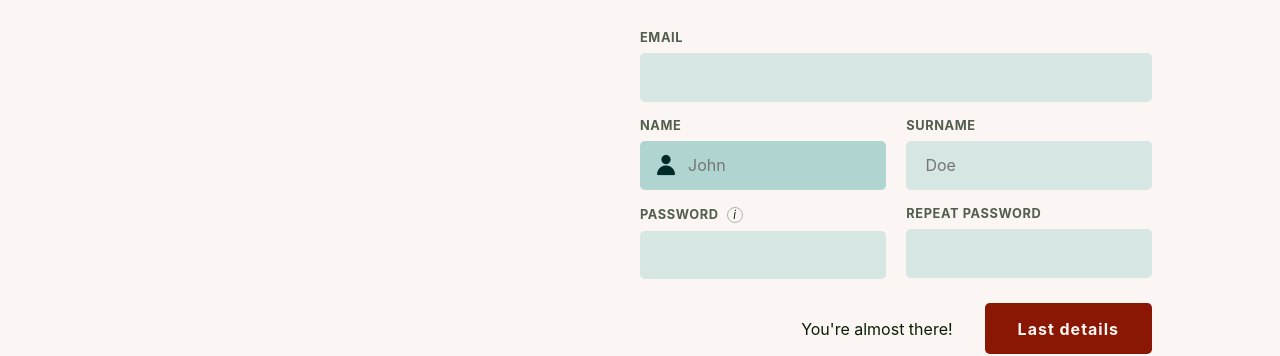
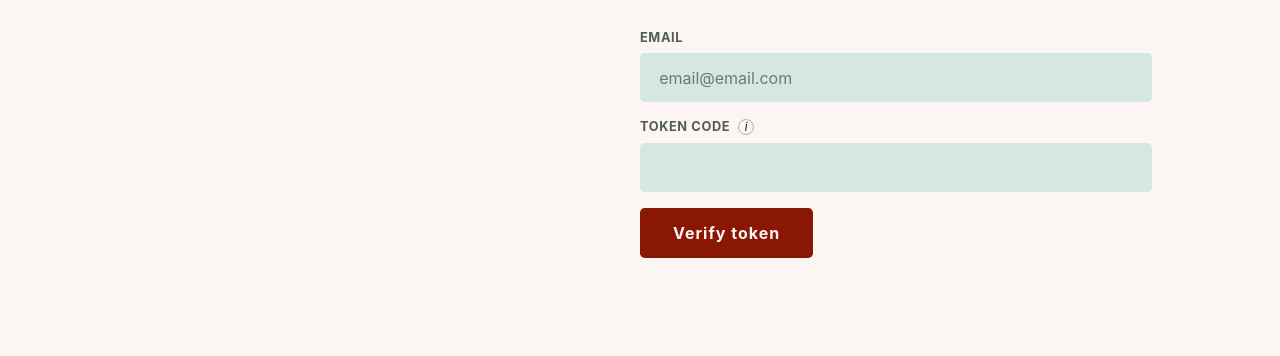
Before and after one commit to xfontr/dashboard-maker-front, a React (Create React App) app: page /sign-up in a window 1280 px wide. Shown: the part 141-497 px from the top of the page. Built offline with nearby package versions, Linux system fonts and the light colour scheme.

Commit message:
Sign up submit fills the full user

```diff
--- a/src/common/components/Form/Form.constants.ts
+++ b/src/common/components/Form/Form.constants.ts
@@ -5,6 +5,8 @@ export const FORM_CLASSES = {
   third: "form__group--third",
   /** Max width of 65% on desktop devices */
   seventh: "form__group--seventh",
+  /** Sets an icon as background */
+  icon: (iconName: string) => `form__input--background icon--${iconName}`,
 };
 
 export const INPUT_RULES = {
--- a/src/common/components/Form/Form.scss
+++ b/src/common/components/Form/Form.scss
@@ -42,3 +42,21 @@
     ),
     url("./formAssets/icon--user.png") no-repeat;
 }
+
+.icon--lock {
+  background: linear-gradient(
+      to bottom,
+      colors.$secondary--lighter,
+      colors.$secondary--lighter
+    ),
+    url("./formAssets/icon--lock.png") no-repeat;
+}
+
+.icon--email {
+  background: linear-gradient(
+      to bottom,
+      colors.$secondary--lighter,
+      colors.$secondary--lighter
+    ),
+    url("./formAssets/icon--email.png") no-repeat;
+}
--- a/src/common/components/Form/Form.utils.ts
+++ b/src/common/components/Form/Form.utils.ts
@@ -45,7 +45,7 @@ export const validateForm = (
   <T>(schema: ObjectSchema<T>) =>
   <R>(values: R): Joi.ValidationErrorItem[] | undefined => {
     const schemaWithOnlyPassedValues = Joi.object(
-      Object.keys(values as R as object).reduce(
+      Object.keys(values as object).reduce(
         (extractedSchema, key) => ({
           ...extractedSchema,
           [key]: Object(schema)._ids._byKey.get(key)
--- a/src/common/components/Form/FormGroup/FormGroup.tsx
+++ b/src/common/components/Form/FormGroup/FormGroup.tsx
@@ -28,7 +28,10 @@ const FormGroup = ({
     </div>
 
     {!inputProps.renderas && (
-      <input {...setProps(inputProps, "className", "form__input")} />
+      <input
+        {...setProps(inputProps, "className", "form__input")}
+        autoComplete="off"
+      />
     )}
 
     {inputProps.renderas === "textarea" && (
--- a/src/config/database.ts
+++ b/src/config/database.ts
@@ -8,4 +8,4 @@ export const MAIN_IDENTIFIER = "email";
  * As a safety measure, this should be set to true. Caution: changing this
  * variable once the app is up could lead to unexpected behavior
  */
-export const IS_TOKEN_REQUIRED = false;
+export const IS_TOKEN_REQUIRED = true;
--- a/src/features/users/components/SignUpForm/schemas/password.schema.ts
+++ b/src/features/users/components/SignUpForm/schemas/password.schema.ts
@@ -21,6 +21,7 @@ const SignUpPasswordSchema = (values?: Partial<ProtoUser>): FormSchema => [
       id: MAIN_IDENTIFIER,
       disabled: IS_TOKEN_REQUIRED,
       maxLength: INPUT_RULES[MAIN_IDENTIFIER].max,
+      className: FORM_CLASSES.icon(MAIN_IDENTIFIER),
     },
 
     initialValue: values ? values[MAIN_IDENTIFIER] : "",
@@ -40,7 +41,7 @@ const SignUpPasswordSchema = (values?: Partial<ProtoUser>): FormSchema => [
         inputProps: {
           id: "",
           placeholder: "John",
-          className: "form__input--background icon--user",
+          className: FORM_CLASSES.icon("user"),
         },
       },
     ],
@@ -52,6 +53,7 @@ const SignUpPasswordSchema = (values?: Partial<ProtoUser>): FormSchema => [
       id: "",
       type: "password",
       maxLength: INPUT_RULES.password.max,
+      className: FORM_CLASSES.icon("lock"),
     },
     fieldProps: { className: FORM_CLASSES.half },
   })(
--- a/src/features/users/hooks/useRegistration.ts
+++ b/src/features/users/hooks/useRegistration.ts
@@ -45,9 +45,10 @@ const useRegistration = (next: ReturnType<typeof useSteps>["next"]) => {
   const handleSignUpSubmit = (
     (role: UserRoles, tokenCode: string) =>
     async (values: Record<string, string>) => {
-      setUser(joinValues<ProtoUser>(values));
+      const fullUser = { ...user, ...values } as ProtoUser;
+      setUser(fullUser);
 
-      const userToRequest = { ...user!, role };
+      const userToRequest = { ...fullUser, role };
       delete userToRequest.repeatPassword;
 
       const response = await api.postWithAuth<unknown, IUser>(
```
Also changed, not shown: src/setupTests.ts (+1 -1 lines), src/common/components/Form/formAssets/icon--email.png (added), src/common/components/Form/formAssets/icon--lock.png (added).
